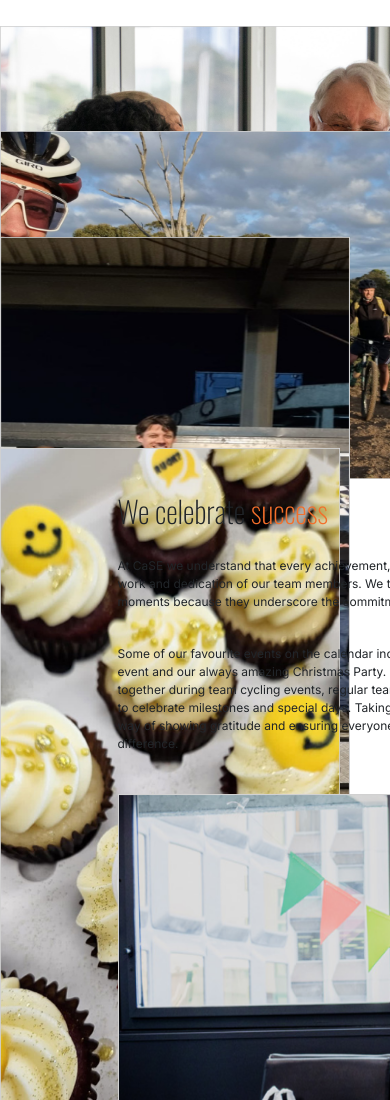
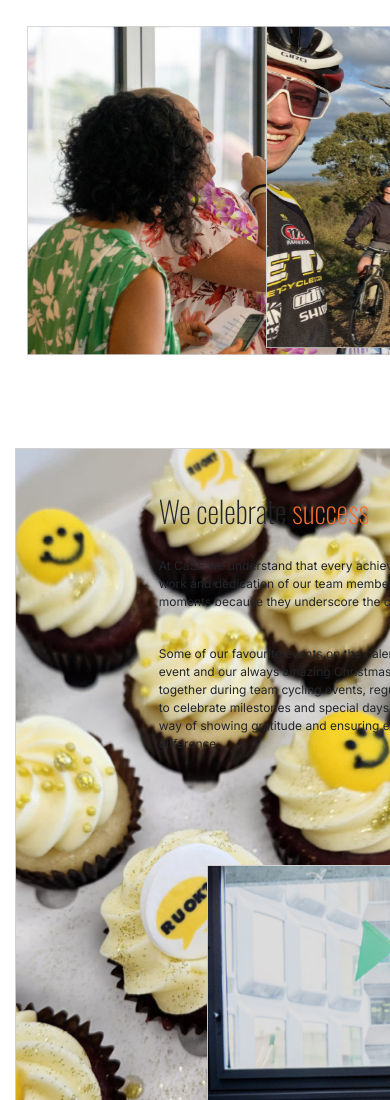
Before and after one commit to lalithp32/alkye.landingpage, a plain HTML site: page index.html in a window 390 px wide. Shown: the part 3540-4640 px from the top of the page. Drawn offline with nearby package versions, Linux system fonts and the light colour scheme.

Commit message:
image resolution

```diff
--- a/index.html
+++ b/index.html
@@ -9,8 +9,7 @@
     <link rel="stylesheet" href="bootstrap/css/bootstrap.min.css">
     <link rel="stylesheet" href="bootstrap/js/bootstrap.bundle.min.js">
     <link rel="stylesheet" href="bootstrap/js/popper.min.js">
-    <link rel="stylesheet" href="fontawesome-free-6.5.2-web/css/all.css">
-    <link rel="stylesheet" href="fontawesome-free-6.5.2-web/js/all.js">
+
     <script src="https://code.jquery.com/jquery-3.7.1.js"
         integrity="sha256-eKhayi8LEQwp4NKxN+CfCh+3qOVUtJn3QNZ0TciWLP4=" crossorigin="anonymous"></script>
     <script src="index.js"></script>
@@ -122,7 +121,7 @@
     <section class="mid">
         <div class="container-fluid p-0 ">
 
-            <div class="row">
+            <div class="row m-0">
                 <div class="col-6 p-0 bg-white ">
                     <div class="connected" id="mid">
                         <span>We <span style="color:#F36F2B;">stay connected</span></span>
@@ -240,19 +239,19 @@
         <div class="celebrate" id="success">
             <div class="container-fluid m-0 p-0  ">
                 <div class="swapn ">
-                    <div class="row">
-                        <div class="col-lg-5 col-xs-12 h-25  m-0 "><img src="images/Rectangle 20.png" width="580px"
+                    <div class="row m-0">
+                        <div class="col-5 h-25  m-0 "><img src="images/Rectangle 20.png" width="550px"
                                 alt="" srcset="">
                         </div>
-                        <div class="col-lg-4 col-xs-12  h-25 "><img src="images/Rectangle 21.png" width="450px"
-                                height="348px" alt="" srcset=""></div>
-                        <div class="col-3"><img src="images/Rectangle 22.png" width="350px" height="700px" alt=""
+                        <div class="col-4 h-25 "><img src="images/Rectangle 21.png" width="430px"
+                                height="322px" alt="" srcset=""></div>
+                        <div class="col-3"><img src="images/Rectangle 22.png" width="380px" height="800px" alt=""
                                 srcset="">
                         </div>
                     </div>
                 </div>
                 <div class="withparah">
-                    <div class="col-3"><img src="images/Rectangle 23.png " width="340px" height="800px" alt=""
+                    <div class="col-3"><img src="images/Rectangle 23.png " width="380px" height="850px" alt=""
                             srcset=""></div>
                     <div class="parah3">
                         <span class="diversity2">We celebrate <span style="color:#F36F2B;">success</span></span>
@@ -311,7 +310,7 @@
                     </div>
                 </div>
                 <div class="col-md-6 my-3">
-                    <img src="images/Rectangle 29.png" width="730px" alt="" srcset="">
+                    <img src="images/Rectangle 29.png" width="720px" alt="" srcset="">
                 </div>
             </div>
             <div class="row mt-2 mx-0 ">
--- a/style.css
+++ b/style.css
@@ -413,8 +413,9 @@ a:hover .right:after {
 .swapn {
     object-fit: cover;
     display: flex;
-    gap: 5px;
+    gap: 15px;
     height: 50vh;
+    margin-left: 15px;
 
 }
 
@@ -426,12 +427,13 @@ a:hover .right:after {
     text-align: jutify;
     width: 48em;
     margin-top: 40px;
-    margin-left: 2em;
+    margin-left: 5em;
     font-size: 10px;
 }
 
 .withparah {
     display: flex;
+    margin-left: 15px;
 }
 
 .diversity2 {
@@ -448,10 +450,10 @@ a:hover .right:after {
 }
 
 .imagead>img {
-    margin-left: em;
-    width: 91em;
-    height: 57.5vh;
-    margin-top: 25px;
+    margin-left: 4em;
+    width: 83em;
+    height: 55vh;
+    margin-top: 8em;
 }
 
 .diversity3 {
@@ -463,7 +465,7 @@ a:hover .right:after {
 
 .parah4 {
     margin-top: 30px;
-    margin-left: 3em;
+    margin-left: 1em;
 
 }
 
```
